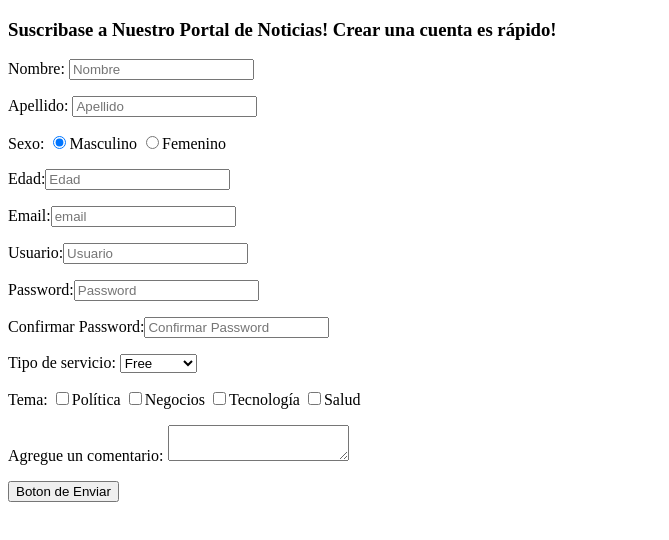
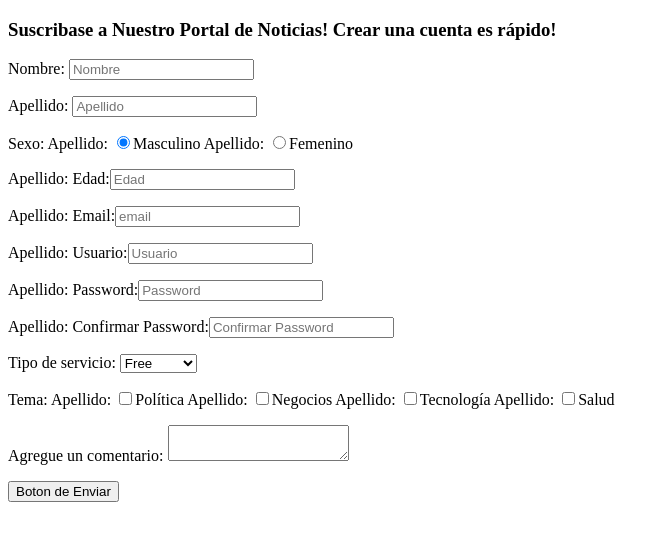
Before and after one commit to UCC-LabCompu2/ejercicios2022-MEugeC, a plain HTML site: page Ejercicios-HTML/ej_formulario.html in a window 1280 px wide. Shown: the whole page, without its empty margins (0-669 px from the left). Drawn offline with Linux system fonts and the light colour scheme.

Commit message:
ejercicios

```diff
--- a/Ejercicios-HTML/ej_formulario.html
+++ b/Ejercicios-HTML/ej_formulario.html
@@ -29,23 +29,30 @@
     </p>
     <p>
         Sexo:
-        <input type="radio" name="sexo" value="masculino" checked>Masculino
-        <input type="radio" name="sexo" value="femenino">Femenino
+        <label for="masculino">Apellido:</label>
+        <input type="radio" name="sexo" value="masculino" checked id="masculino">Masculino
+        <label for="femenino">Apellido:</label>
+        <input type="radio" name="sexo" value="femenino" id="femenino">Femenino
     </p>
     <p>
-        Edad:<input type="number" name="edad" placeholder="Edad">
+        <label for="edad">Apellido:</label>
+        Edad:<input type="number" name="edad" placeholder="Edad" id="edad">
     </p>
     <p>
-        Email:<input type="email" name="email" placeholder="email">
+        <label for="email">Apellido:</label>
+        Email:<input type="email" name="email" placeholder="email" id="email">
     </p>
     <p>
-        Usuario:<input type="text" name="user" placeholder="Usuario">
+        <label for="user">Apellido:</label>
+        Usuario:<input type="text" name="user" placeholder="Usuario" id="user">
     </p>
     <p>
-        Password:<input type="password" name="password" placeholder="Password">
+        <label for="pass">Apellido:</label>
+        Password:<input type="password" name="password" placeholder="Password" id="pass">
     </p>
     <p>
-        Confirmar Password:<input type="password" name="confirmar_password" placeholder="Confirmar Password">
+        <label for="confirm_pass">Apellido:</label>
+        Confirmar Password:<input type="password" name="confirmar_password" placeholder="Confirmar Password" id="confirm_pass">
     </p>
     <p>
         Tipo de servicio:
@@ -57,10 +64,14 @@
     </p>
     <p>
         Tema:
-        <input type="checkbox" name="tema" value="politica">Política
-        <input type="checkbox" name="tema" value="negocios">Negocios
-        <input type="checkbox" name="tema" value="tecnologia">Tecnología
-        <input type="checkbox" name="tema" value="salud">Salud
+        <label for="politica">Apellido:</label>
+        <input type="checkbox" name="tema" value="politica" id="politica">Política
+        <label for="negocios">Apellido:</label>
+        <input type="checkbox" name="tema" value="negocios" id="negocios">Negocios
+        <label for="tecnologia">Apellido:</label>
+        <input type="checkbox" name="tema" value="tecnologia" id="tecnologia">Tecnología
+        <label for="salud">Apellido:</label>
+        <input type="checkbox" name="tema" value="salud" id="salud">Salud
     </p>
     <p>
         Agregue un comentario:
```
